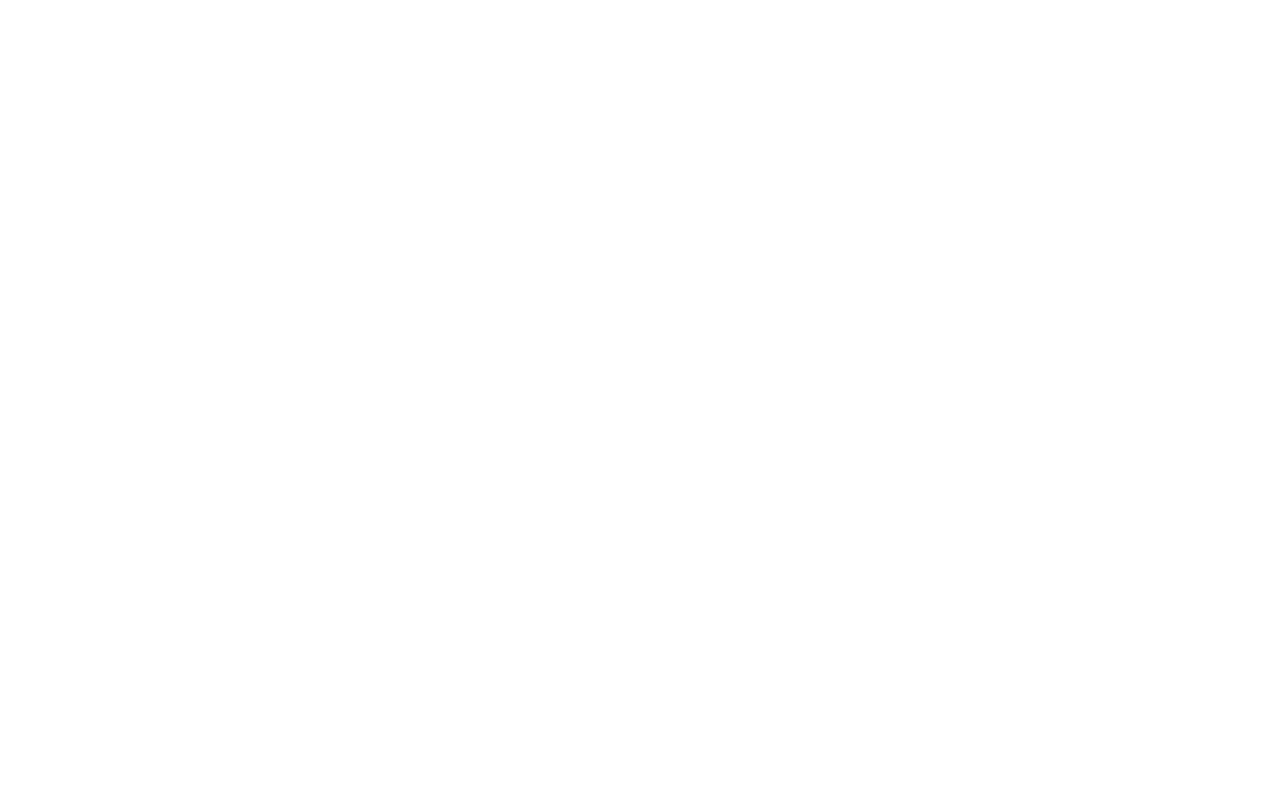
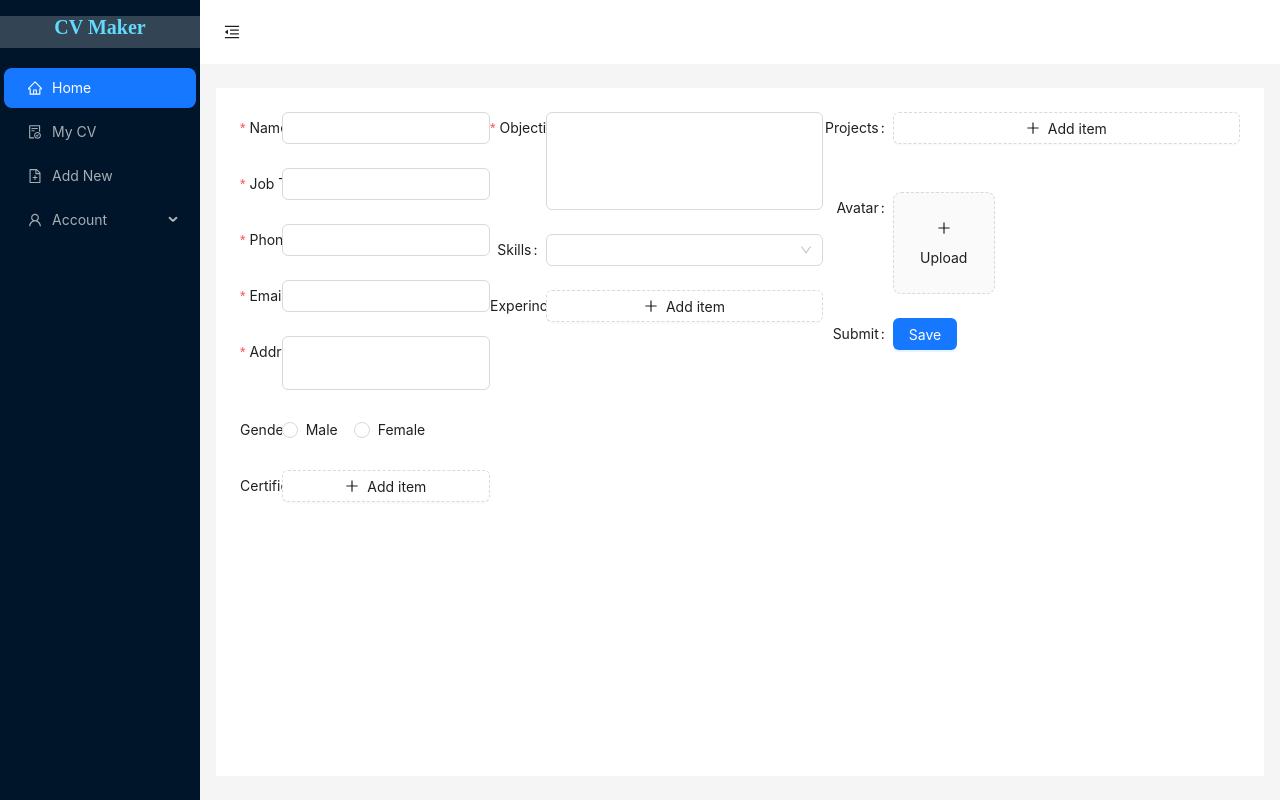
Before and after one commit to khuongnguyen0412/cv-maker-fe, a React (Create React App) app: page /my-cv/add in a window 1280 px wide. Before the commit this address had no page. Built offline with nearby package versions, Linux system fonts and the light colour scheme; the HTML template or start-up script is replaced by a standard one; a web font is replaced by a local one.

Commit message:
Add add cv ui

```diff
--- a/src/App.tsx
+++ b/src/App.tsx
@@ -1,9 +1,10 @@
 import { BrowserRouter as Router, Route, Routes } from "react-router-dom";
 import "./App.css";
 import Home from "./pages/home";
-import CVList from "./pages/cv";
 import Login from "./pages/login";
 import { RequireAuth } from "./guards/RequireAuth";
+import Add from "./pages/cv/add";
+import List from "./pages/cv/list";
 
 function App() {
   return (
@@ -18,10 +19,12 @@
         <Route
           path="/my-cv"
           element=<RequireAuth>
-            <CVList />
+            <List />
           </RequireAuth>
         />
         <Route path="/login" element=<Login /> />
+        <Route path="/my-cv" element=<List /> />
+        <Route path="/my-cv/add" element=<Add /> />
       </Routes>
     </Router>
   );
--- a/src/components/menu/MenuList.tsx
+++ b/src/components/menu/MenuList.tsx
@@ -3,7 +3,6 @@
   FileDoneOutlined,
   UserOutlined,
   LogoutOutlined,
-  UnorderedListOutlined,
   FileAddOutlined,
 } from "@ant-design/icons";
 
@@ -17,18 +16,11 @@
     key: "/my-cv",
     icon: <FileDoneOutlined />,
     label: "My CV",
-    children: [
-      {
-        key: "/my-cv/list",
-        icon: <UnorderedListOutlined />,
-        label: "List",
-      },
-      {
-        key: "/my-cv/add",
-        icon: <FileAddOutlined />,
-        label: "Add New",
-      },
-    ],
+  },
+  {
+    key: "/my-cv/add",
+    icon: <FileAddOutlined />,
+    label: "Add New",
   },
   {
     key: "/account",
--- /dev/null
+++ b/src/pages/cv/add.tsx
@@ -0,0 +1,249 @@
+import "./index.css";
+import {
+  Button,
+  Col,
+  DatePicker,
+  Form,
+  Input,
+  Radio,
+  Row,
+  Select,
+  Space,
+  Upload,
+} from "antd";
+import MainLayout from "../../components/layout/MainLayout";
+import TextArea from "antd/es/input/TextArea";
+import { PlusOutlined, MinusCircleOutlined } from "@ant-design/icons";
+const { RangePicker } = DatePicker;
+
+export default function Add() {
+  return (
+    <MainLayout>
+      <div className="container">
+        <Form
+          labelCol={{ span: 4 }}
+          wrapperCol={{ span: 24 }}
+          layout="horizontal"
+        >
+          <Row>
+            <Col span={6}>
+              <Form.Item label="Name" name="name" required>
+                <Input />
+              </Form.Item>
+              <Form.Item label="Job Title" name="jobTitle" required>
+                <Input />
+              </Form.Item>
+              <Form.Item
+                label="Phone"
+                name="phone"
+                required
+                rules={[
+                  {
+                    type: "number",
+                  },
+                ]}
+              >
+                <Input />
+              </Form.Item>
+              <Form.Item
+                label="Email"
+                name="email"
+                required
+                rules={[
+                  {
+                    type: "email",
+                  },
+                ]}
+              >
+                <Input />
+              </Form.Item>
+              <Form.Item label="Address" name="address" required>
+                <TextArea autoSize={{ minRows: 2 }}></TextArea>
+              </Form.Item>
+              <Form.Item label="Gender">
+                <Radio.Group>
+                  <Radio value="1"> Male </Radio>
+                  <Radio value="0"> Female </Radio>
+                </Radio.Group>
+              </Form.Item>
+              <Form.Item label="Certifications" name="certifications">
+                <Form.List name="certifications">
+                  {(fields, { add, remove }) => (
+                    <>
+                      {fields.map((field) => (
+                        <Space key={field.key} align="baseline">
+                          <Form.Item {...field} name={[field.name, "time"]}>
+                            <DatePicker />
+                          </Form.Item>
+                          <Form.Item {...field} name={[field.name, "name"]}>
+                            <Input placeholder="Name" />
+                          </Form.Item>
+                          <MinusCircleOutlined
+                            onClick={() => remove(field.name)}
+                            style={{}}
+                          />
+                        </Space>
+                      ))}
+                      <Form.Item>
+                        <Button
+                          type="dashed"
+                          onClick={add}
+                          block
+                          icon={<PlusOutlined />}
+                        >
+                          Add item
+                        </Button>
+                      </Form.Item>
+                    </>
+                  )}
+                </Form.List>
+              </Form.Item>
+            </Col>
+            <Col span={8}>
+              <Form.Item label="Objective" name="objective" required>
+                <TextArea autoSize={{ minRows: 4 }}></TextArea>
+              </Form.Item>
+              <Form.Item label="Skills">
+                <Select mode="tags" dropdownStyle={{ display: "none" }} />
+              </Form.Item>
+              <Form.Item label="Experince" name="experince">
+                <Form.List name="experince">
+                  {(fields, { add, remove }) => (
+                    <>
+                      {fields.map((field) => (
+                        <>
+                          <Space key={field.key} align="baseline">
+                            <Form.Item
+                              {...field}
+                              name={[field.name, "position"]}
+                            >
+                              <Input placeholder="Position" />
+                            </Form.Item>
+                            <Form.Item
+                              {...field}
+                              name={[field.name, "description"]}
+                            >
+                              <Input placeholder="Description" />
+                            </Form.Item>
+                            <Form.Item
+                              {...field}
+                              name={[field.name, "companyName"]}
+                            >
+                              <Input placeholder="Company Name" />
+                            </Form.Item>
+                          </Space>
+                          <Space key={field.key} align="baseline">
+                            <Form.Item {...field} name={[field.name, "fromto"]}>
+                              <RangePicker picker="month" />
+                            </Form.Item>
+                          </Space>
+                          <MinusCircleOutlined
+                            onClick={() => remove(field.name)}
+                            style={{}}
+                          />
+                        </>
+                      ))}
+                      <Form.Item>
+                        <Button
+                          type="dashed"
+                          onClick={add}
+                          block
+                          icon={<PlusOutlined />}
+                        >
+                          Add item
+                        </Button>
+                      </Form.Item>
+                    </>
+                  )}
+                </Form.List>
+              </Form.Item>
+            </Col>
+            <Col span={10}>
+              <Form.Item label="Projects" name="projects">
+                <Form.List name="projects">
+                  {(fields, { add, remove }) => (
+                    <>
+                      {fields.map((field) => (
+                        <>
+                          <Space key={field.key} align="baseline">
+                            <Form.Item
+                              {...field}
+                              name={[field.name, "position"]}
+                            >
+                              <Input placeholder="Your Position" />
+                            </Form.Item>
+                            <Form.Item
+                              {...field}
+                              name={[field.name, "projectName"]}
+                            >
+                              <Input placeholder="Project Name" />
+                            </Form.Item>
+                            <Form.Item {...field} name={[field.name, "fromto"]}>
+                              <RangePicker picker="month" />
+                            </Form.Item>
+                          </Space>
+                          <Space key={field.key} align="baseline">
+                            <Form.Item
+                              {...field}
+                              name={[field.name, "customer"]}
+                            >
+                              <Input placeholder="Customer" />
+                            </Form.Item>
+                            <Form.Item
+                              {...field}
+                              name={[field.name, "timeSize"]}
+                            >
+                              <Input placeholder="Team Size" />
+                            </Form.Item>
+                            <Form.Item
+                              {...field}
+                              name={[field.name, "technology"]}
+                            >
+                              <Select
+                                mode="tags"
+                                dropdownStyle={{ display: "none" }}
+                              />
+                            </Form.Item>
+                            <MinusCircleOutlined
+                              onClick={() => remove(field.name)}
+                              style={{}}
+                            />
+                          </Space>
+                        </>
+                      ))}
+                      <Form.Item>
+                        <Button
+                          type="dashed"
+                          onClick={add}
+                          block
+                          icon={<PlusOutlined />}
+                        >
+                          Add item
+                        </Button>
+                      </Form.Item>
+                    </>
+                  )}
+                </Form.List>
+              </Form.Item>
+              <Form.Item label="Avatar" valuePropName="fileList">
+                <Upload
+                  action="/upload.do"
+                  listType="picture-card"
+                  maxCount={1}
+                >
+                  <div>
+                    <PlusOutlined />
+                    <div style={{ marginTop: 8 }}>Upload</div>
+                  </div>
+                </Upload>
+              </Form.Item>
+              <Form.Item label="Submit">
+                <Button type="primary" style={{right : 0}}>Save</Button>
+              </Form.Item>
+            </Col>
+          </Row>
+        </Form>
+      </div>
+    </MainLayout>
+  );
+}
--- /dev/null
+++ b/src/pages/cv/index.css
@@ -0,0 +1,3 @@
+.anticon-minus-circle{
+    padding-left: 10px;
+}
--- a/src/pages/cv/index.tsx
+++ /dev/null
@@ -1,3 +0,0 @@
-export default function CVList() {
-  return <div className="container">My CV</div>;
-}
--- /dev/null
+++ b/src/pages/cv/list.tsx
@@ -0,0 +1,12 @@
+import "./index.css";
+import MainLayout from "../../components/layout/MainLayout";
+
+export default function List() {
+  return (
+    <MainLayout>
+      <div className="container">
+        List
+      </div>
+    </MainLayout>
+  );
+}
```
